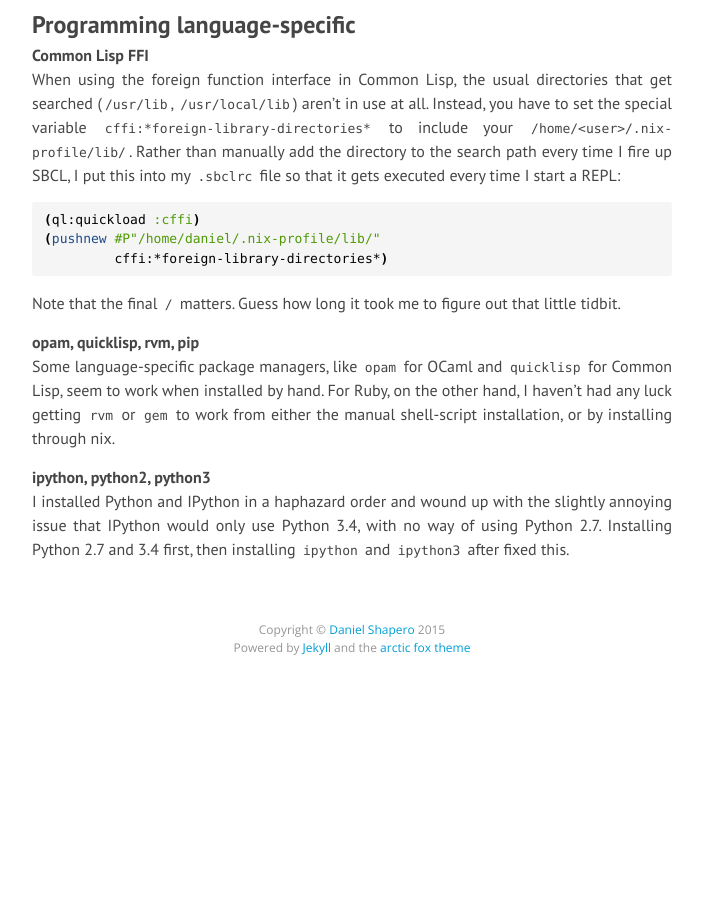
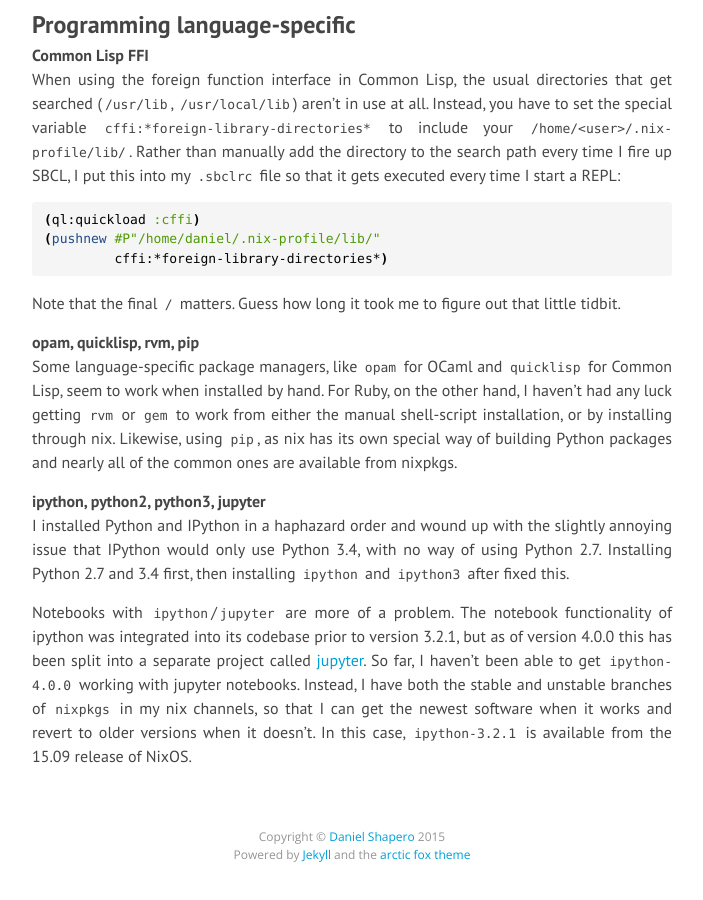
Before and after one commit to danshapero/danshapero.github.io, a Jekyll site: the page built from _posts/2015-08-29-nix-fixes.md, in a window 1280 px wide and 900 px high, scrolled down 2640 px. Shown: the whole window, without its empty margins (288-991 px from the left). Built offline with Jekyll 4.4.1, drawn with Linux system fonts in a browser that asks for light colours; nearby versions of some CDN libraries; before the commit the page ends 3333 px from its top, so only the background shows below that.

Commit message:
Added info about jupyter notebooks

```diff
--- a/_posts/2015-08-29-nix-fixes.md
+++ b/_posts/2015-08-29-nix-fixes.md
@@ -131,8 +131,15 @@ Guess how long it took me to figure out that little tidbit.
 #### opam, quicklisp, rvm, pip
 Some language-specific package managers, like `opam` for OCaml and `quicklisp` for Common Lisp, seem to work when installed by hand.
 For Ruby, on the other hand, I haven't had any luck getting `rvm` or `gem` to work from either the manual shell-script installation, or by installing through nix.
+Likewise, using `pip`, as nix has its own special way of building Python packages and nearly all of the common ones are available from nixpkgs.
 
 
-#### ipython, python2, python3
+#### ipython, python2, python3, jupyter
 I installed Python and IPython in a haphazard order and wound up with the slightly annoying issue that IPython would only use Python 3.4, with no way of using Python 2.7.
 Installing Python 2.7 and 3.4 first, then installing `ipython` and `ipython3` after fixed this.
+
+Notebooks with `ipython`/`jupyter` are more of a problem.
+The notebook functionality of ipython was integrated into its codebase prior to version 3.2.1, but as of version 4.0.0 this has been split into a separate project called [jupyter](http://jupyter.org).
+So far, I haven't been able to get `ipython-4.0.0` working with jupyter notebooks.
+Instead, I have both the stable and unstable branches of `nixpkgs` in my nix channels, so that I can get the newest software when it works and revert to older versions when it doesn't.
+In this case, `ipython-3.2.1` is available from the 15.09 release of NixOS.
```
